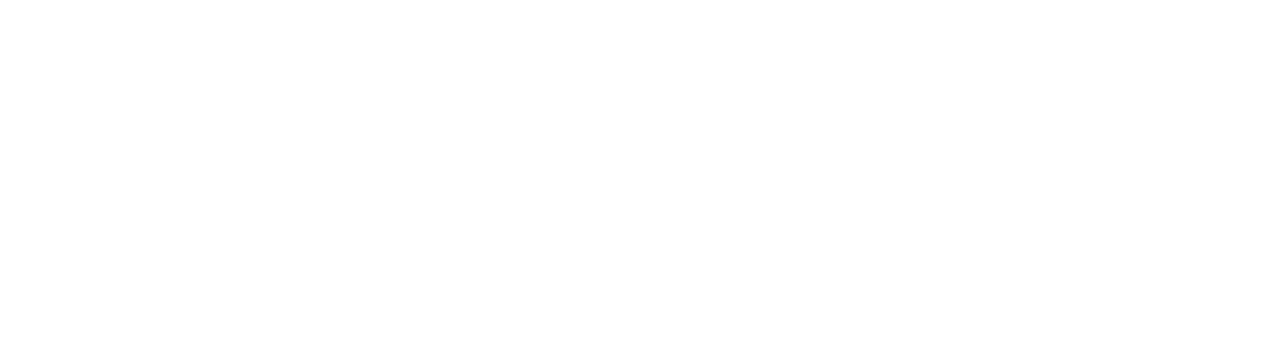
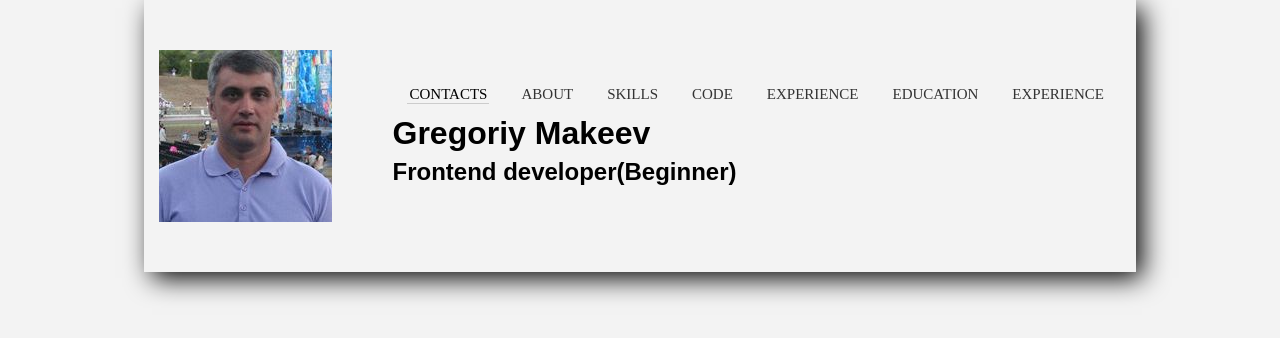
Before and after one commit to gmakeev/rsschool-cv, a plain HTML site: page index.html in a window 1280 px wide. Drawn offline with Linux system fonts and the light colour scheme.

Commit message:
feat: add header layout

```diff
--- a/index.html
+++ b/index.html
@@ -4,9 +4,51 @@
   <meta charset="UTF-8">
   <meta http-equiv="X-UA-Compatible" content="IE=edge">
   <meta name="viewport" content="width=device-width, initial-scale=1.0">
-  <title>Document</title>
+  <title>CV</title>
+  <link rel="stylesheet" href="css/style.min.css">
 </head>
 <body>
+  <header class="header">
+    <div class="container">
+      <div class="header__wrap">
+      <div class="header__photo">
+        <img class="photo__img" src="images/photo.jpg" alt="my photo">
+      </div>
+      <div class="header__content">
+        <nav class="menu header__menu">
+          <ul class="menu__list">
+            <li class="menu__item">
+              <a class="menu__link menu__link--active" href="#">Contacts</a>
+            </li>
+            <li class="menu__item">
+              <a class="menu__link" href="#">About</a>
+            </li>
+            <li class="menu__item">
+              <a class="menu__link" href="#">Skills</a>
+            </li>
+            <li class="menu__item">
+              <a class="menu__link" href="#">Code</a>
+            </li>
+            <li class="menu__item">
+              <a class="menu__link" href="#">Experience</a>
+            </li>
+            <li class="menu__item">
+              <a class="menu__link" href="#">Education</a>
+            </li>
+            <li class="menu__item">
+              <a class="menu__link" href="#">Experience</a>
+            </li>
+          </ul>
+        </nav>
+        <div class="header__info">
+          <h1 class="header__title">Gregoriy Makeev</h1>
+          <h2 class="header__subtitle">Frontend developer(Beginner)</h2>
+        </div>
+      </div>
+    </div>
+    </div>
+  </header>
+
 
 </body>
 </html>
--- /dev/null
+++ b/scss/_reset.scss
@@ -0,0 +1,58 @@
+html {
+  box-sizing: border-box;
+}
+
+*,
+*::after,
+*::before {
+  box-sizing: inherit;
+}
+
+ul,
+ol {
+  padding: 0;
+}
+
+a {
+  text-decoration: none;
+  color: inherit;
+}
+
+body,
+h1,
+h2,
+h3,
+h4,
+h5,
+h6,
+p,
+ul,
+ol,
+li,
+figure,
+figcaption,
+blockquote,
+dl,
+dd {
+  margin: 0;
+}
+
+ul[class] {
+  list-style: none;
+}
+
+img {
+  max-width: 100%;
+  display: block;
+}
+
+input,
+button,
+textarea,
+select {
+  font: inherit;
+}
+
+address {
+  font-style: normal;
+}
--- /dev/null
+++ b/scss/_variables.scss
@@ -0,0 +1,6 @@
+$color-default: #436372;
+$color-menu: #333;
+$color-title: #243f4d;
+$color-text-hover: #000;
+$color-text-active: #ccc;
+$color-text-focus: #333;
--- /dev/null
+++ b/scss/style.scss
@@ -0,0 +1,86 @@
+@import 'reset';
+@import 'variables';
+
+
+html,
+body {
+  height: 100%;
+  font: 14px Arial, serif;
+
+}
+
+body {
+  background-color: #f3f3f3;
+  font-size: 16px;
+  line-height: 1.4;
+  //color: $color-text-default;
+  display: flex;
+  flex-direction: column;
+}
+
+.main {
+  flex-grow: 1;
+}
+
+.container {
+  max-width: 992px;
+  margin: 0 auto;
+  padding: 0 15px;
+  box-shadow: 7px 7px 25px -1px rgba(0, 0, 0, 25%);
+}
+
+.header {
+
+  &__wrap {
+    width: 100%;
+    display: flex;
+    justify-content: space-between;
+    align-items: center;
+    flex-wrap: wrap;
+    padding: 50px 0;
+  }
+
+}
+
+.menu {
+  &__list {
+    display: flex;
+    align-items: center;
+    padding-bottom: 5px;
+    font-family: Montserrat;
+
+  }
+
+  &__item {
+      width: 100%;
+      padding: 0 15px;
+      text-align: center;
+    }
+
+
+  &__link {
+    padding: 0 2px 1px 2px;
+    color: $color-menu;
+    font-size: 15px;
+    text-transform: uppercase;
+    position: relative;
+    border-bottom: 1px solid transparent;
+    transition: color 0.5s, border-bottom-color 0.5s;
+
+    &:focus {
+      color: $color-text-hover;
+      border-bottom-color: $color-text-focus
+    }
+
+    &:hover {
+      color: $color-text-hover;
+      border-bottom-color: $color-text-hover;
+    }
+
+    &:active,
+    &--active {
+      color: $color-text-hover;
+      border-bottom-color: $color-text-active;
+    }
+}
+}
```
Also changed, not shown: css/style.min.css (added), images/photo.jpg (added), 1 other file.
